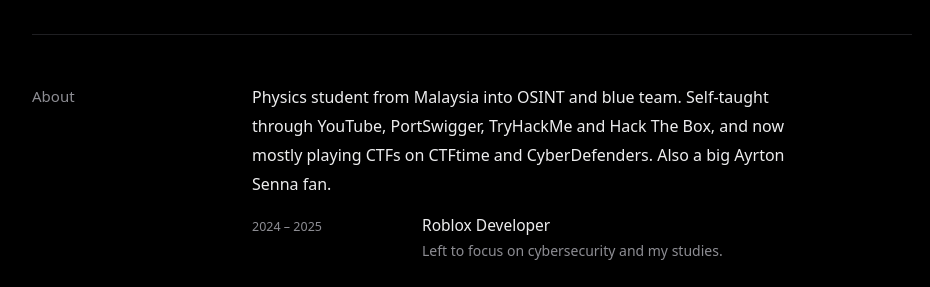
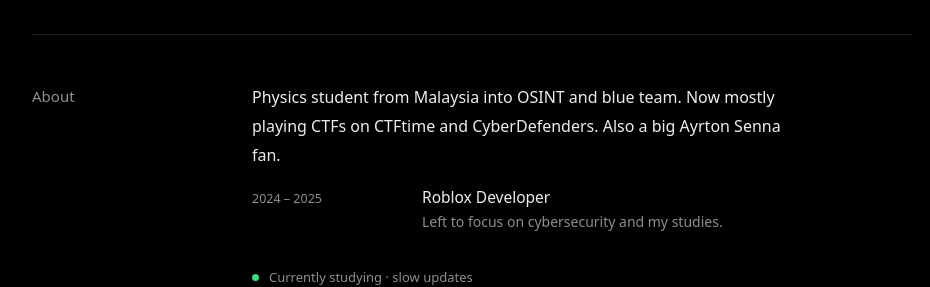
Before and after one commit to skibidin4than/skibidin4than.github.io, a plain HTML site: page index.html in a window 1280 px wide. Shown: the part 513-800 px from the top of the page, without its empty margins (168-1098 px from the left). Drawn offline with Linux system fonts and the light colour scheme; a web font is replaced by a local one.

Commit message:
Remove CSS comments and self-taught line from About

```diff
--- a/index.html
+++ b/index.html
@@ -59,7 +59,7 @@
     <section class="section" id="about">
       <h2 class="section-heading">About</h2>
       <div class="section-content">
-        <p class="body-text">Physics student from Malaysia into OSINT and blue team. Self-taught through YouTube, PortSwigger, TryHackMe and Hack The Box, and now mostly playing CTFs on CTFtime and CyberDefenders. Also a big Ayrton Senna fan.</p>
+        <p class="body-text">Physics student from Malaysia into OSINT and blue team. Now mostly playing CTFs on CTFtime and CyberDefenders. Also a big Ayrton Senna fan.</p>
         <ul class="cert-list about-exp">
           <li class="cert"><span class="cert-issuer">2024 – 2025</span><span class="cert-name">Roblox Developer<span class="cert-sub">Left to focus on cybersecurity and my studies.</span></span></li>
         </ul>
```
Also changed, not shown: assets/css/style.css (+0 -11 lines).
